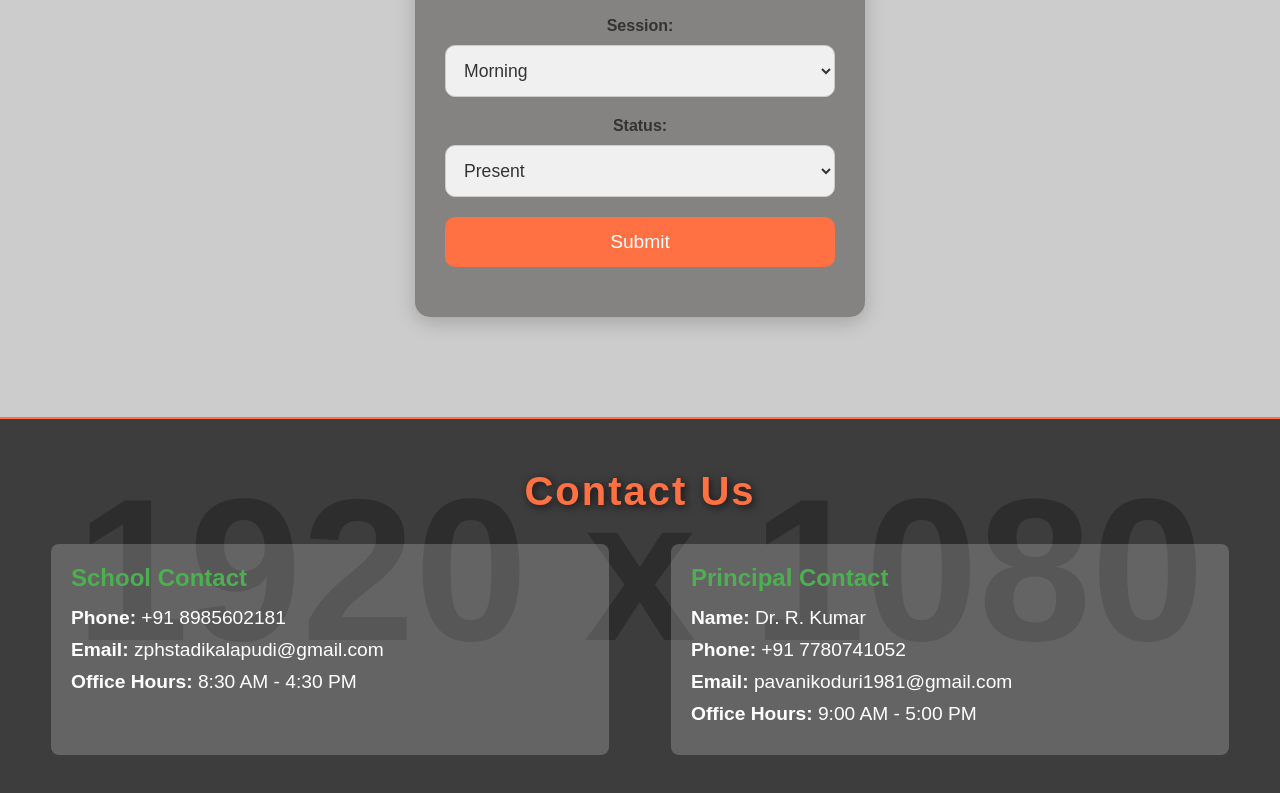
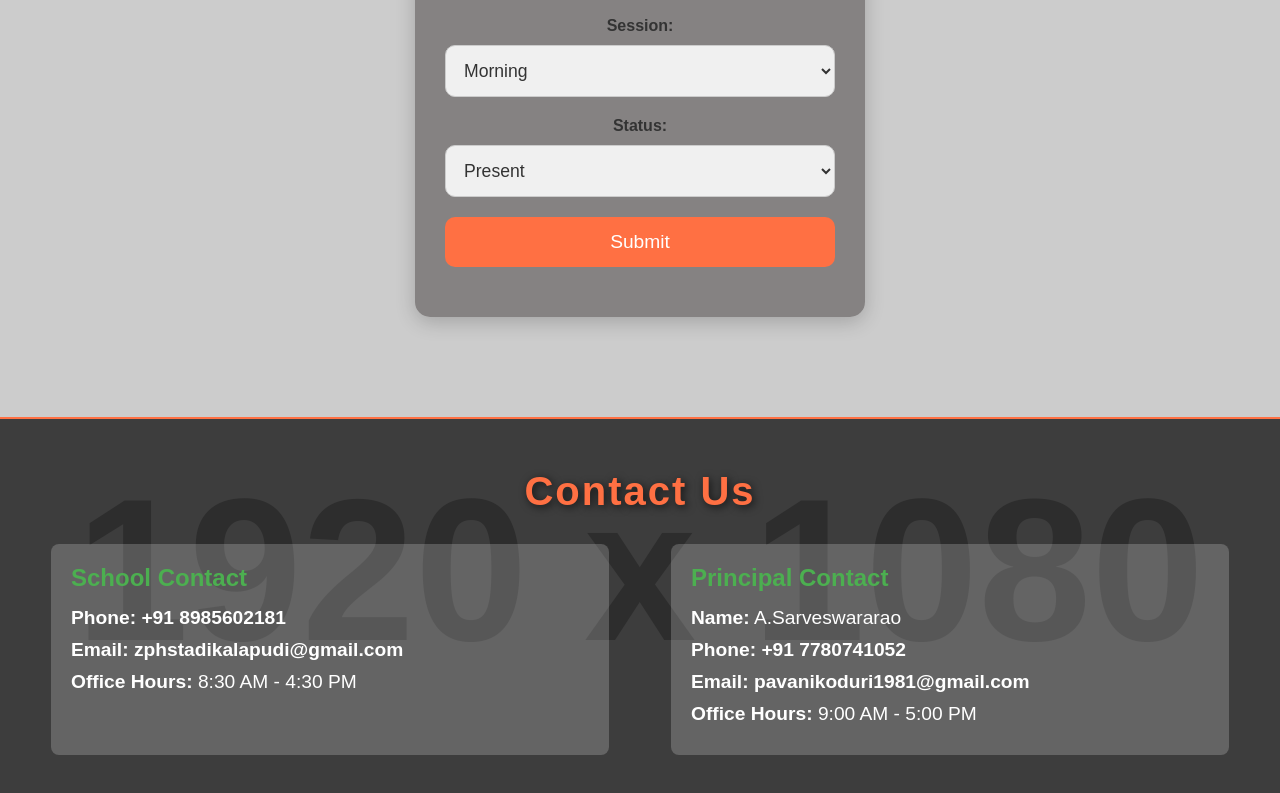
Before and after one commit to koyaneni-yaswanth/attendance-tracker, a plain HTML site: page templates/index.html in a window 1280 px wide. Shown: the part 614-1407 px from the top of the page. Drawn offline with Linux system fonts and the light colour scheme; placeholder pictures from the web are drawn by us.

Commit message:
Update index.html

```diff
--- a/templates/index.html
+++ b/templates/index.html
@@ -309,16 +309,16 @@
         <!-- School Contact -->
         <div>
             <h3>School Contact</h3>
-                <p><strong>Phone:</strong> +91 8985602181</p>
-                <p><strong>Email:</strong> zphstadikalapudi@gmail.com</p>
+            <p><strong>Phone:</strong> <a href="tel:+918985602181">+91 8985602181</a></p>
+            <p><strong>Email:</strong> <a href="mailto:zphstadikalapudi@gmail.com">zphstadikalapudi@gmail.com</a></p>
             <p><strong>Office Hours:</strong> 8:30 AM - 4:30 PM</p>
         </div>
         <!-- Principal Contact -->
         <div>
             <h3>Principal Contact</h3>
-                <p><strong>Name:</strong> Dr. R. Kumar</p>
-                <p><strong>Phone:</strong> +91 7780741052</p>
-                <p><strong>Email:</strong> pavanikoduri1981@gmail.com</p>
+            <p><strong>Name:</strong> A.Sarveswararao</p>
+            <p><strong>Phone:</strong> <a href="tel:+917780741052">+91 7780741052</a></p>
+            <p><strong>Email:</strong> <a href="mailto:pavanikoduri1981@gmail.com">pavanikoduri1981@gmail.com</a></p>
             <p><strong>Office Hours:</strong> 9:00 AM - 5:00 PM</p>
         </div>
     </div>
```
Lines whose indentation alone changed are shown as unchanged.
